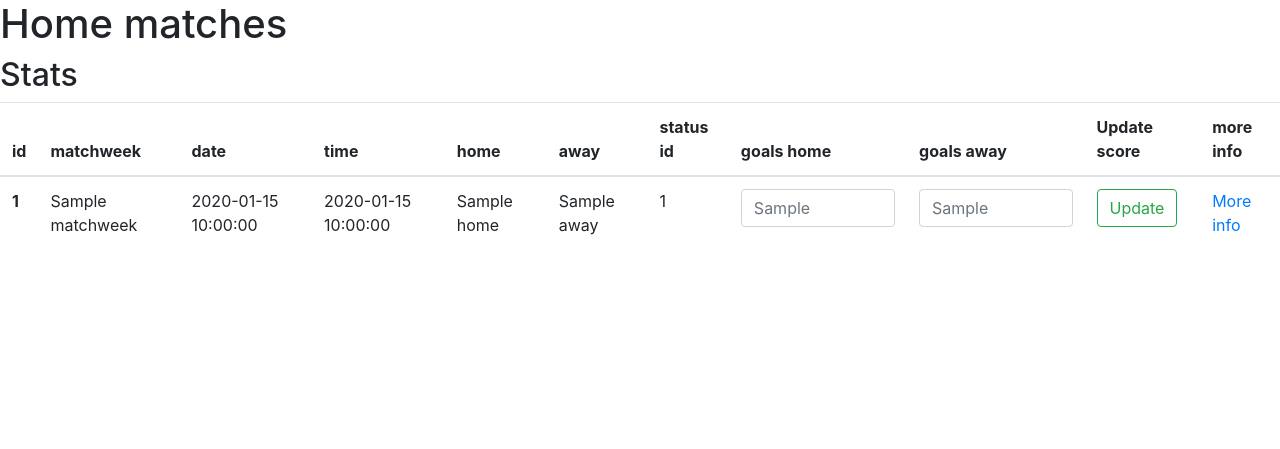
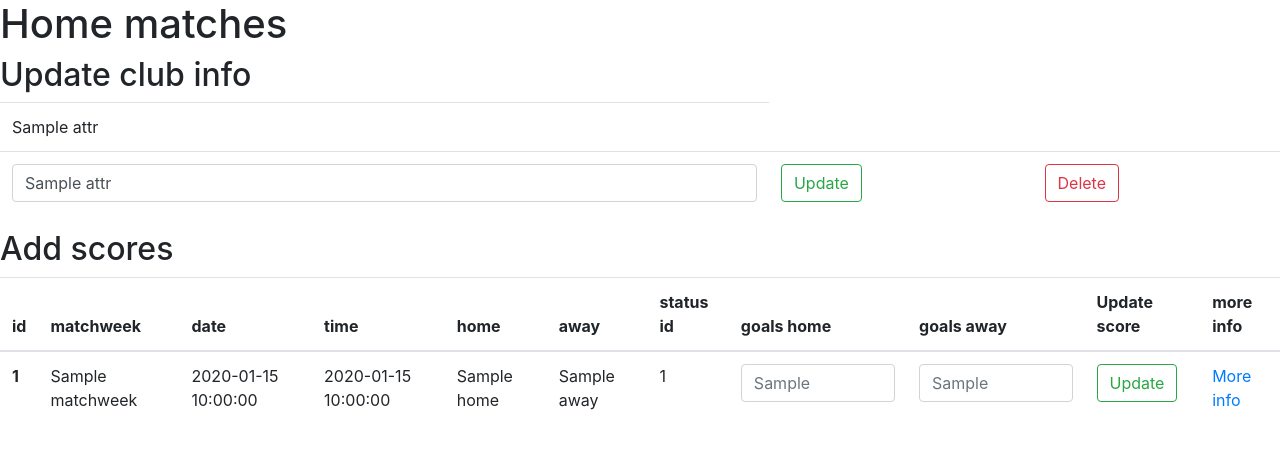
Before and after one commit to arnodeceuninck/distributed-systems-football-league, a Flask app: template services/client/project/api/templates/team_admin.html in a window 1280 px wide. Shown: the part 56-505 px from the top of the page. Run offline with Flask 2, Linux system fonts and the light colour scheme; the template is opened without the code that fills it: most values are stand-ins (such as "Sample title", 1, 10 or a date in 2020); parts of the project's set-up code (start-up, migrations or seed data) failed here and were passed over; some libraries are stand-ins or nearby versions.

Commit message:
club edit form

```diff
--- a/services/client/project/api/divisions.py
+++ b/services/client/project/api/divisions.py
@@ -47,6 +47,7 @@ def team_admin():
         return render_template("no_permission.html")
     team = request.cookies.get("team")
     if request.method == 'POST':
+        # TODO update club info
         x = requests.put(f'{get_container("matches")}/matches/{request.form.get("id")}', data={"goals_home": request.form.get("goals_home"), "goals_away": request.form.get("goals_away")})
         if x.status_code == 200:
             flash("Score updated succesfuly")
@@ -54,9 +55,11 @@ def team_admin():
             flash(f"Something went wrong ({x.status_code})")
     if team:
         x = requests.get(f'{get_container("matches")}/matches/home/{team}')
+        club = request.get(f'{get_container("clubs")}/teams/{team}').json()["data"]["club_id"]
+        club_info = request.get(f'{get_container("clubs")}/clubs/{club}')
         # return jsonify(x.status_code)
         x = x.json()["data"]
-        return render_template("team_admin.html", matches=x)
+        return render_template("team_admin.html", matches=x, obj=club)
     else:
         return render_template("no_permission.html")
 
--- a/services/client/project/api/templates/team_admin.html
+++ b/services/client/project/api/templates/team_admin.html
@@ -2,7 +2,38 @@
 
 {% block content %}
     <h1>Home matches</h1>
-    <h2>Stats</h2>
+    <h2>Update club info</h2>
+    <table class="table">
+    <tr>
+        {% for attr in obj %}
+            <td>{{ attr }}</td>
+        {% endfor %}
+    </tr>
+
+    <tr>
+        <form class="form-inline" method="post">
+            {% for attr in obj %}
+                <td><input class="form-control mr-sm-2" stam_number="{{ attr }}" name="{{ attr }}" type="search"
+                           value="{{ obj[attr] }}" aria-label="Search"></td>
+
+            {% endfor %}
+            <td>
+                <button class="btn btn-outline-success my-2 my-sm-0" type="submit">Update</button>
+            </td>
+
+        </form>
+        <form class="form-inline" method="post">
+            <td>
+                <input type="hidden" name="delete" value="yes"/>
+                <input type="hidden" name="stam_number" value="{{ obj["stam_number"] }}"/>
+                <button class="btn btn-outline-danger my-2 my-sm-0" type="submit">Delete</button>
+            </td>
+        </form>
+        </form>
+    </tr>
+    </table>
+
+    <h2>Add scores</h2>
     <table class="table">
         <thead>
         <tr>
@@ -26,7 +57,7 @@
         {% for match in matches %}
 
             <form class="form-inline" method="post">
-    <input type="hidden" name="id" value="{{ match["id"] }}" />
+                <input type="hidden" name="id" value="{{ match["id"] }}"/>
                 <tr>
                     <th scope="row">{{ match["id"] }}</th>
                     <td>{{ match["matchweek"] }}</td>
@@ -36,12 +67,16 @@
                     <td>{{ match["away"] }}</td>
                     <td>{{ match["status_id"] }}</td>
                     <td>
-        <input class="form-control mr-sm-2" id="goals_home" name="goals_home" type="search" placeholder="{{ match["goals_home"]}}" aria-label="Search"></td>
+                        <input class="form-control mr-sm-2" id="goals_home" name="goals_home" type="search"
+                               placeholder="{{ match["goals_home"] }}" aria-label="Search"></td>
                     <td>
-        <input class="form-control mr-sm-2" id="goals_away" name="goals_away" type="search" placeholder="{{ match["goals_away"] }}" aria-label="Search"></td>
+                        <input class="form-control mr-sm-2" id="goals_away" name="goals_away" type="search"
+                               placeholder="{{ match["goals_away"] }}" aria-label="Search"></td>
                     <td>
-        <button class="btn btn-outline-success my-2 my-sm-0" type="submit">Update</button></td>
-                <td><a href="{{ url_for('divisions.fixture_detail', fixture_number=match["id"]) }}">More info</a></td>
+                        <button class="btn btn-outline-success my-2 my-sm-0" type="submit">Update</button>
+                    </td>
+                    <td><a href="{{ url_for('divisions.fixture_detail', fixture_number=match["id"]) }}">More info</a>
+                    </td>
                 </tr>
             </form>
         {% endfor %}
--- a/services/users/manage.py
+++ b/services/users/manage.py
@@ -27,7 +27,7 @@ def seed_db():
     db.session.add(User(username="admin", type="admin"))
     db.session.add(User(username="superadmin", type="superadmin"))
 
-    for i in range(1, 50):
+    for i in range(1, 100):
         db.session.add(User(username=f"user{i}", team_id=i))
 
     db.session.commit()
```
Lines whose indentation alone changed are shown as unchanged.
